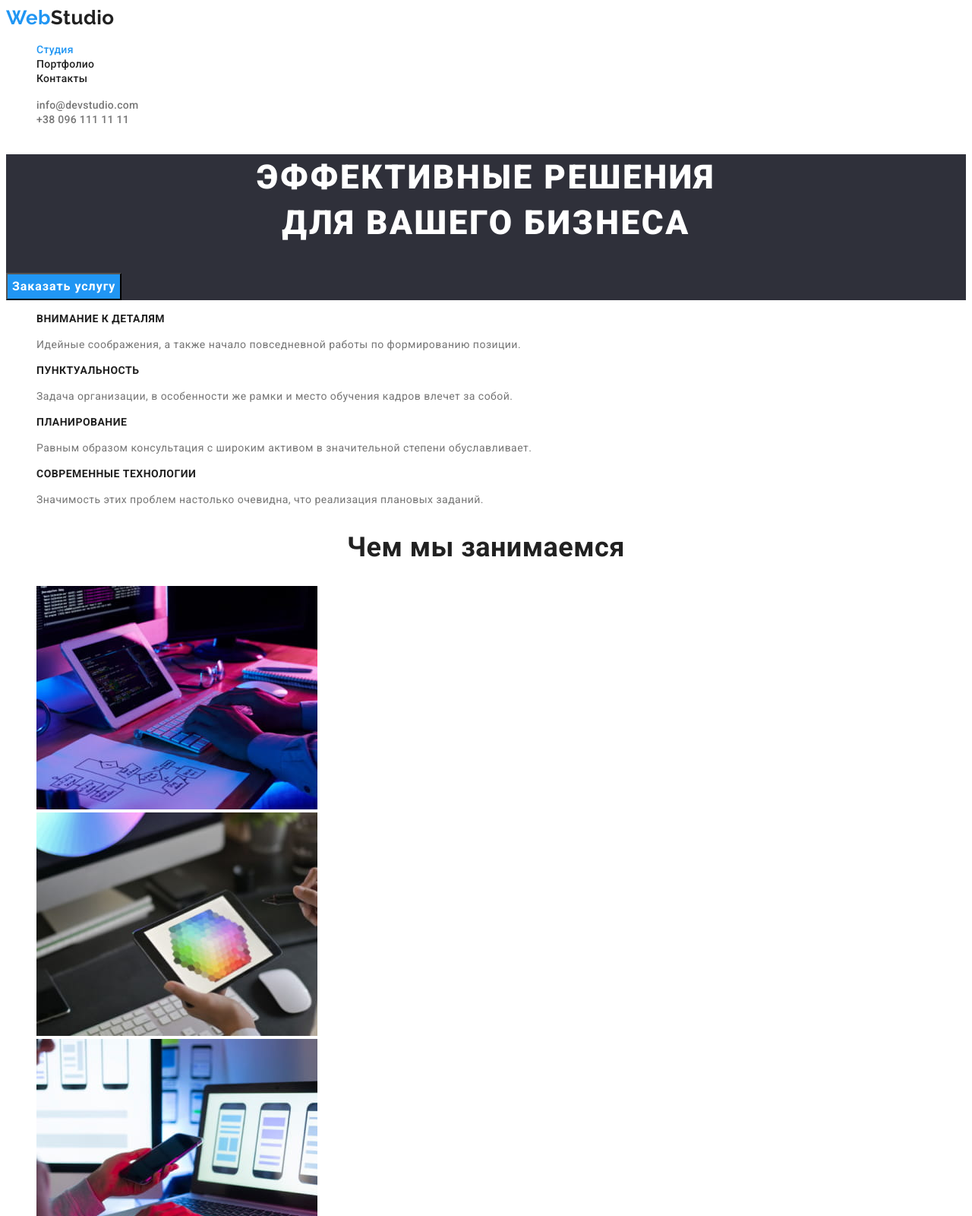
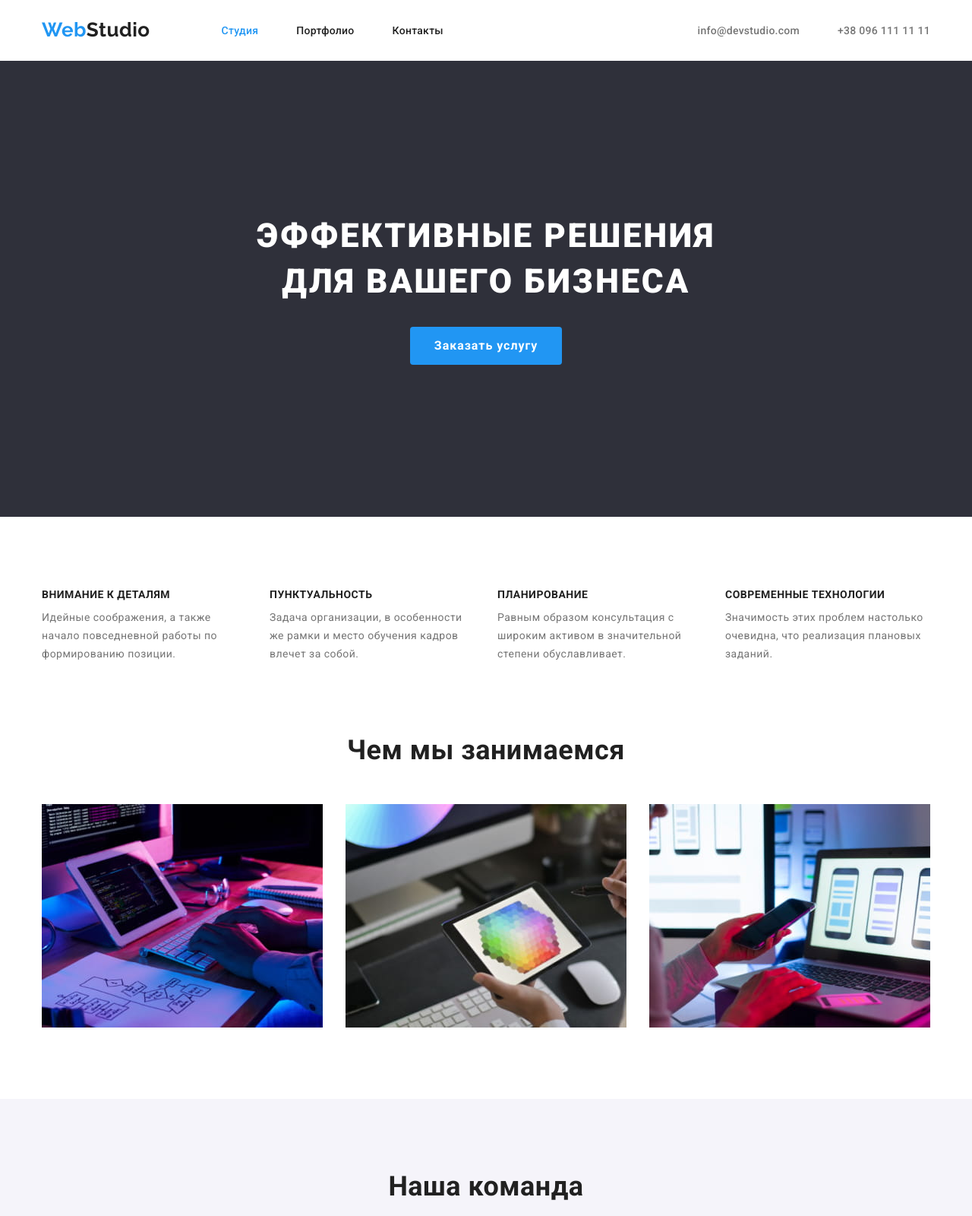
Before and after one commit to Agenoed/goit-markup-hw-03, a plain HTML site: page index.html in a window 1280 px wide. Shown: the top 1600 px of the page at 76% size. Drawn offline with nearby package versions, Linux system fonts and the light colour scheme.

Commit message:
index.html css

```diff
--- a/css/styles.css
+++ b/css/styles.css
@@ -1,12 +1,19 @@
 :root {
+  /* fonts */
   --main-font: 'Roboto', sans-serif;
   --secondary-font: 'Raleway', sans-serif;
+
+  /* text color */
   --main-txt-clr: #212121;
   --secondary-txt-clr: #757575;
   --light-txt-clr: #ffffff;
   --accent-clr: #2196f3;
+  /* bg colors */
   --dark-bg-clr: #2f303a;
   --light-bg-clr: #f5f4fa;
+  /* others */
+  --indent: 30px;
+  --items: 3;
 }
 
 body {
@@ -24,9 +31,54 @@ body {
 }
 .list {
   list-style: none;
+  margin: 0;
+  padding: 0;
+}
+img {
+  display: block;
+}
+h1,
+h2,
+h3,
+h4,
+h5,
+h6,
+p {
+  margin: 0;
+}
+.container {
+  width: 1200px;
+  margin-left: auto;
+  margin-right: auto;
+  padding-left: 15px;
+  padding-right: 15px;
+}
+.section {
+  padding-top: 94px;
+  padding-bottom: 94px;
 }
 
+/* Card set */
+.card-set {
+  display: flex;
+  flex-wrap: wrap;
+  gap: var(--indent);
+}
+.card-set-item {
+  flex-basis: calc((100% - var(--indent) * (var(--items) - 1)) / var(--items));
+}
+/* END Card set */
+
 /* =========HEADER========= */
+.header > .container {
+  display: flex;
+  align-items: center;
+}
+.header .logo {
+  padding-top: 24px;
+  padding-bottom: 25px;
+  margin-right: 94px;
+}
 .logo {
   font-family: var(--secondary-font);
   font-weight: 700;
@@ -36,14 +88,30 @@ body {
 .logo-clr {
   color: var(--accent-clr);
 }
+.nav-list {
+  display: flex;
+  gap: 50px;
+}
 
+.contact-list {
+  display: flex;
+  gap: 50px;
+  margin-left: auto;
+}
+.nav-list-link {
+  padding-top: 32px;
+  padding-bottom: 32px;
+
+  letter-spacing: 0.02em;
+}
 .contact-list-link {
+  padding-top: 32px;
+  padding-bottom: 32px;
+
   color: var(--secondary-txt-clr);
   letter-spacing: 0.02em;
 }
-.nav-list-link {
-  letter-spacing: 0.02em;
-}
+
 .nav-list-link:hover,
 .nav-list-link:focus,
 .contact-list-link:hover,
@@ -58,7 +126,15 @@ body {
 
 /* =========HERO SECTION========= */
 .hero-section {
+  padding-top: 200px;
+  padding-bottom: 200px;
+
   background-color: var(--dark-bg-clr);
+}
+.hero-section .container {
+  display: flex;
+  flex-direction: column;
+  gap: var(--indent);
 }
 .hero-title {
   font-weight: 900;
@@ -72,6 +148,13 @@ body {
   color: var(--light-txt-clr);
 }
 .hero-btn {
+  min-width: 200px;
+  margin-left: auto;
+  margin-right: auto;
+  padding: 10px 32px;
+  border: none;
+  border-radius: 4px;
+
   font-family: inherit;
   font-weight: 700;
   font-size: 16px;
@@ -92,7 +175,14 @@ body {
 /* =========END HERO SECTION========= */
 
 /* =========FEATURE SECTION========= */
+.feature-section {
+  padding-top: 94px;
+}
+.feature-section .container {
+  --items: 4;
+}
 .feature-list-title {
+  margin-bottom: 10px;
   font-size: 14px;
   line-height: calc(16 / 14);
 
@@ -108,6 +198,7 @@ body {
 
 /* =========ENGAGE SECTION========= */
 .engage-title {
+  margin-bottom: 50px;
   font-size: 36px;
   line-height: calc(42 / 36);
   text-align: center;
@@ -116,12 +207,23 @@ body {
 
 /* =========TEAM SECTION========= */
 .team-section {
+  --items: 4;
+
   background-color: var(--light-bg-clr);
 }
 .team-title {
+  margin-bottom: 50px;
+
   font-size: 36px;
   line-height: calc(42 / 36);
   text-align: center;
+}
+.team-list-content {
+  padding-top: 30px;
+  padding-bottom: 30px;
+
+  background: #ffffff;
+  border-radius: 0px 0px 4px 4px;
 }
 .team-list-title {
   font-weight: 500;
@@ -174,12 +276,18 @@ body {
 
 /* =========FOOTER========= */
 .footer {
+  padding-top: 60px;
+  padding-bottom: 60px;
   background-color: var(--dark-bg-clr);
 }
 .logo-light {
+  display: inline-block;
+  margin-bottom: 20px;
   color: var(--light-txt-clr);
 }
 .address-list-link {
+  display: inline-block;
+  margin-bottom: 9px;
   font-style: normal;
   font-weight: 400;
   font-size: 14px;
--- a/index.html
+++ b/index.html
@@ -13,11 +13,19 @@
       href="https://fonts.googleapis.com/css2?family=Raleway:wght@700&family=Roboto:wght@400;500;700;900&display=swap"
       rel="stylesheet"
     />
+    <link
+      rel="stylesheet"
+      href="https://cdnjs.cloudflare.com/ajax/libs/modern-normalize/1.1.0/modern-normalize.min.css"
+      integrity="sha512-wpPYUAdjBVSE4KJnH1VR1HeZfpl1ub8YT/NKx4PuQ5NmX2tKuGu6U/JRp5y+Y8XG2tV+wKQpNHVUX03MfMFn9Q=="
+      crossorigin="anonymous"
+      referrerpolicy="no-referrer"
+    />
     <link rel="stylesheet" href="./css/styles.css" />
   </head>
   <body>
     <!-- Header -->
     <header class="header">
+      <div class="container">
         <a href="./index.html" class="logo link"><span class="logo-clr">Web</span>Studio</a>
         <nav class="nav">
           <ul class="nav-list list">
@@ -32,58 +40,66 @@
         </nav>
         <ul class="contact-list list">
           <li class="contact-list-item">
-          <a href="mailto:info@devstudio.com" class="contact-list-link link">info@devstudio.com</a>
+            <a href="mailto:info@devstudio.com" class="contact-list-link link"
+              >info@devstudio.com</a
+            >
           </li>
           <li class="contact-list-item">
             <a href="tel:+380961111111" class="contact-list-link link">+38 096 111 11 11</a>
           </li>
         </ul>
+      </div>
     </header>
     <!-- Main -->
     <main>
       <!-- Hero section -->
       <section class="hero-section">
+        <div class="container">
           <h1 class="hero-title">
             Эффективные решения <br />
             для вашего бизнеса
           </h1>
           <button type="button" class="hero-btn">Заказать услугу</button>
+        </div>
       </section>
       <!-- Feature section -->
       <section class="feature-section">
+        <div class="container">
           <h2 hidden>Особенности</h2>
-        <ul class="feature-list list">
-          <li class="feature-list-item">
+          <ul class="feature-list card-set list">
+            <li class="feature-list-item card-set-item">
               <h3 class="feature-list-title">Внимание к деталям</h3>
               <p class="feature-list-txt">
                 Идейные соображения, а также начало повседневной работы по формированию позиции.
               </p>
             </li>
-          <li class="feature-list-item">
+            <li class="feature-list-item card-set-item">
               <h3 class="feature-list-title">Пунктуальность</h3>
               <p class="feature-list-txt">
                 Задача организации, в особенности же рамки и место обучения кадров влечет за собой.
               </p>
             </li>
-          <li class="feature-list-item">
+            <li class="feature-list-item card-set-item">
               <h3 class="feature-list-title">Планирование</h3>
               <p class="feature-list-txt">
                 Равным образом консультация с широким активом в значительной степени обуславливает.
               </p>
             </li>
-          <li class="feature-list-item">
+            <li class="feature-list-item card-set-item">
               <h3 class="feature-list-title">Современные технологии</h3>
               <p class="feature-list-txt">
                 Значимость этих проблем настолько очевидна, что реализация плановых заданий.
               </p>
             </li>
           </ul>
+        </div>
       </section>
       <!-- Engage section -->
-      <section class="engage-section">
+      <section class="engage-section section">
+        <div class="container">
           <h2 class="engage-title">Чем мы занимаемся</h2>
-        <ul class="engage-list list">
-          <li class="engage-list-item">
+          <ul class="engage-list card-set list">
+            <li class="engage-list-item card-set-item">
               <img
                 src="./images/engage/engage-img-1.jpg"
                 alt="Работник пишет код на клавиатуре"
@@ -91,7 +107,7 @@
                 height="294"
               />
             </li>
-          <li class="engage-list-item">
+            <li class="engage-list-item card-set-item">
               <img
                 src="./images/engage/engage-img-2.jpg"
                 alt="Работник рисует на планшете"
@@ -99,7 +115,7 @@
                 height="294"
               />
             </li>
-          <li class="engage-list-item">
+            <li class="engage-list-item card-set-item">
               <img
                 src="./images/engage/engage-img-3.jpg"
                 alt="Работник проверяет телефон"
@@ -108,51 +124,68 @@
               />
             </li>
           </ul>
+        </div>
       </section>
       <!-- Team section -->
-      <section class="team-section">
+      <section class="team-section section">
+        <div class="container">
           <h2 class="team-title">Наша команда</h2>
-        <ul class="team-list list">
-          <li class="team-list-item">
-            <img src="./images/team/team-img-1.jpg" alt="Работник Игорь" width="270" height="260" />
+          <ul class="team-list card-set list">
+            <li class="team-list-item card-set-item">
+              <img
+                src="./images/team/team-img-1.jpg"
+                alt="Работник Игорь"
+                width="270"
+                height="260"
+              />
+              <div class="team-list-content">
                 <h3 class="team-list-title">Игорь Демьяненко</h3>
                 <p lang="en" class="team-list-txt">Product Designer</p>
+              </div>
             </li>
-          <li class="team-list-item">
+            <li class="team-list-item card-set-item">
               <img
                 src="./images/team/team-img-2.jpg"
                 alt="Работница Ольга"
                 width="270"
                 height="260"
               />
+              <div class="team-list-content">
                 <h3 class="team-list-title">Ольга Репина</h3>
                 <p lang="en" class="team-list-txt">Frontend Developer</p>
+              </div>
             </li>
-          <li class="team-list-item">
+            <li class="team-list-item card-set-item">
               <img
                 src="./images/team/team-img-3.jpg"
                 alt="Работник Николай"
                 width="270"
                 height="260"
               />
+              <div class="team-list-content">
                 <h3 class="team-list-title">Николай Тарасов</h3>
                 <p lang="en" class="team-list-txt">Marketing</p>
+              </div>
             </li>
-          <li class="team-list-item">
+            <li class="team-list-item card-set-item">
               <img
                 src="./images/team/team-img-4.jpg"
                 alt="Работник Михаил"
                 width="270"
                 height="260"
               />
+              <div class="team-list-content">
                 <h3 class="team-list-title">Михаил Ермаков</h3>
                 <p lang="en" class="team-list-txt">UI Designer</p>
+              </div>
             </li>
           </ul>
+        </div>
       </section>
     </main>
     <!-- Footer -->
     <footer class="footer">
+      <div class="container">
         <a href="./index.html" class="logo-light logo link"
           ><span class="logo-clr">Web</span>Studio</a
         >
@@ -177,6 +210,7 @@
             </li>
           </ul>
         </address>
+      </div>
     </footer>
   </body>
 </html>
```
Lines whose indentation alone changed are shown as unchanged.
